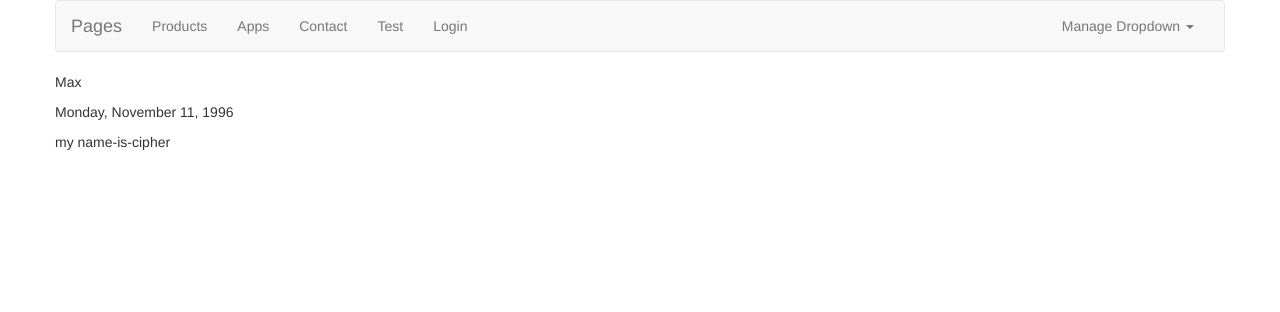
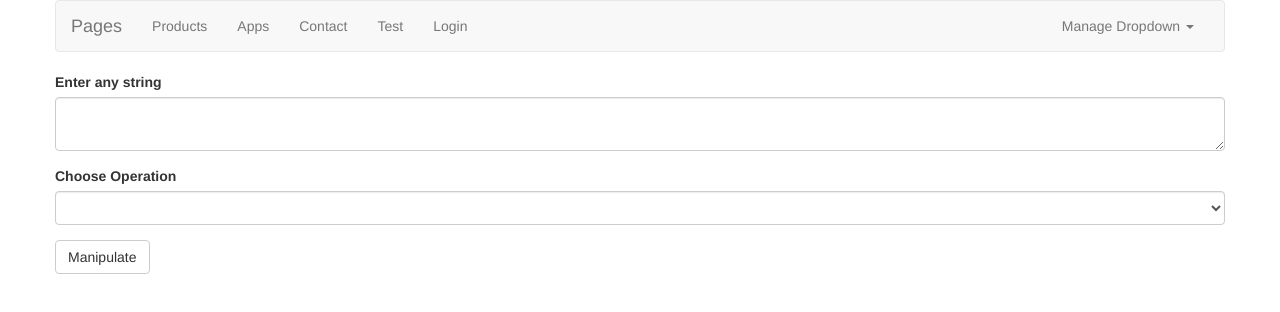
Before and after one commit to amitPrasadGithub/understanding_angular, an Angular app in the folder pages/: page /angular-pipes in a window 1280 px wide. Shown: the top 312 px of the page. Built offline with nearby package versions, Linux system fonts and the light colour scheme.

Commit message:
angular pipes

```diff
--- a/pages/src/app/app.module.ts
+++ b/pages/src/app/app.module.ts
@@ -20,6 +20,7 @@ import { AdminGaurd } from 'src/pages/gaurds/admin-gaurd.service';
 import { AuthGaurd } from 'src/pages/gaurds/auth-gaurd.service';
 import { RemoveDuplicateCharPipe } from 'src/pages/pipes/remove-duplicate-char.pipe';
 import { ReplaceDashPipe } from 'src/pages/pipes/replace-dash.pipe';
+import { StringManipulation } from 'src/pages/pipes/string-manipulation.pipe';
 import { AppPagesService } from 'src/pages/services/app-pages.service';
 import { AddressService } from 'src/pages/services/childs/address.service';
 import { ContactDetailService } from 'src/pages/services/childs/contact-detail.service';
@@ -58,6 +59,7 @@ import { AppComponent } from './app.component';
      */
     ReplaceDashPipe,
     RemoveDuplicateCharPipe,
+    StringManipulation,
     /**
      * Directives
      */
--- a/pages/src/pages/components/angular-pipes/angular-pipes.component.html
+++ b/pages/src/pages/components/angular-pipes/angular-pipes.component.html
@@ -1,6 +1,27 @@
-<p>{{ username }}</p>
-<p>{{ birthday | date: 'fullDate' }}</p>
-
-<p>{{ sentence | replacedash }}</p>
-
-<p>{{ str | removeduplicate }}</p>
+<form>
+    <div class="form-group">
+        <label for="str">Enter any string</label>
+        <textarea type="text" id="str" name="str" class="form-control md-textarea" [(ngModel)]="str"></textarea>
+    </div>
+    <div class="form-group">
+        <label for="operation">Choose Operation</label>
+        <select name="operation" id="operation" class="form-control" [(ngModel)]="operation">
+            <option *ngFor="let option of options" value="{{option}}">{{option}}</option>
+        </select>
+    </div>
+    <div class="form-group"
+        *ngIf="operation === 'REPLACE CHARACTER'">
+        <label for="replace">Replace</label>
+        <input type="text" id="replace" name="replace" [(ngModel)]="replace">
+        <label for="replace-from">From</label>
+        <input type="text" id="replace-from" name="replace-from" [(ngModel)]="replace_from">
+    </div>
+    <button class="btn btn-default" (click)="onManipulate()">Manipulate</button>
+</form>
+<div class="container">
+    <div class="row">
+        <div class="md-col-12">
+            {{str | stringmanipulation:operation}}
+        </div>
+    </div>
+</div>
--- a/pages/src/pages/components/angular-pipes/angular-pipes.component.ts
+++ b/pages/src/pages/components/angular-pipes/angular-pipes.component.ts
@@ -5,12 +5,21 @@ import { Component, OnInit } from '@angular/core';
     templateUrl: './angular-pipes.component.html'
 })
 export class AngularPipesComponent implements OnInit {
+    str: string = '';
+    operation: string = ''
+    replace: string = '';
+    replace_from: string = ''
 
-    username = 'Max';
-    birthday = '11-Nov-1996';
+    options: Array<string> = [
+        'UPPERCASE',
+        'LOWERCASE',
+        'REMOVE DUPLICATE CHARACTERS',
+        'REPLACE CHARACTER'
+    ]
 
-    str = 'eearr';
+    ngOnInit() {}
 
-    sentence: string = 'my-name-is-cipher';
-    ngOnInit() {}
+    onManipulate() {
+
+    }
 }
--- a/pages/src/pages/pipes/remove-duplicate-char.pipe.ts
+++ b/pages/src/pages/pipes/remove-duplicate-char.pipe.ts
@@ -9,12 +9,13 @@ export class RemoveDuplicateCharPipe implements PipeTransform {
         debugger;
         let i: number, j: number;
         for(i=0; i<m_value.length; i++) {
-            for(j=i+1; i<m_value.length; j++) {
+            for(j=i+1; j<m_value.length; j++) {
                 if(m_value.charAt(i) === m_value.charAt(j)) {
-                    m_value = m_value.substr(i, j-1);
+                    m_value = m_value.slice(0, j).concat(m_value.slice(j+1));
                     j--;
                 }
             }
         }
+        return m_value;
     }
 }
--- a/pages/src/pages/pipes/replace-dash.pipe.ts
+++ b/pages/src/pages/pipes/replace-dash.pipe.ts
@@ -6,7 +6,7 @@ import { Pipe, PipeTransform } from '@angular/core';
 export class ReplaceDashPipe implements PipeTransform {
     transform(value: any) {
         let m_value: string = value;
-        m_value = m_value.replace('-', ' ');
+        m_value = m_value.replaceAll('-', ' ');
         return m_value;
     }
 }
--- /dev/null
+++ b/pages/src/pages/pipes/string-manipulation.pipe.ts
@@ -0,0 +1,33 @@
+import { Pipe, PipeTransform } from '@angular/core';
+
+@Pipe({
+    name: 'stringmanipulation'
+})
+export class StringManipulation implements PipeTransform {
+    transform(str: string, option: string) {
+        switch(option) {
+            case 'UPPERCASE':
+                return str.toUpperCase();
+            case 'LOWERCASE':
+                return str.toLowerCase();
+            case 'REMOVE DUPLICATE CHARACTERS':
+                return this.removeDuplicateCharacters(str);
+            case 'REMOVE -':
+                return str.replaceAll('-', ' ');
+
+        }
+    }
+
+    removeDuplicateCharacters(str: string): string {
+        let i: number, j: number;
+        for(i=0; i<str.length; i++) {
+            for(j=i+1; j<str.length; j++) {
+                if(str.charAt(i) === str.charAt(j)) {
+                    str = str.slice(0, j).concat(str.slice(j+1));
+                    j--;
+                }
+            }
+        }
+        return str;
+    }
+}
--- a/pages/tsconfig.json
+++ b/pages/tsconfig.json
@@ -13,7 +13,7 @@
     "target": "es2015",
     "module": "es2020",
     "lib": [
-      "es2018",
+      "esnext",
       "dom"
     ]
   },
```
